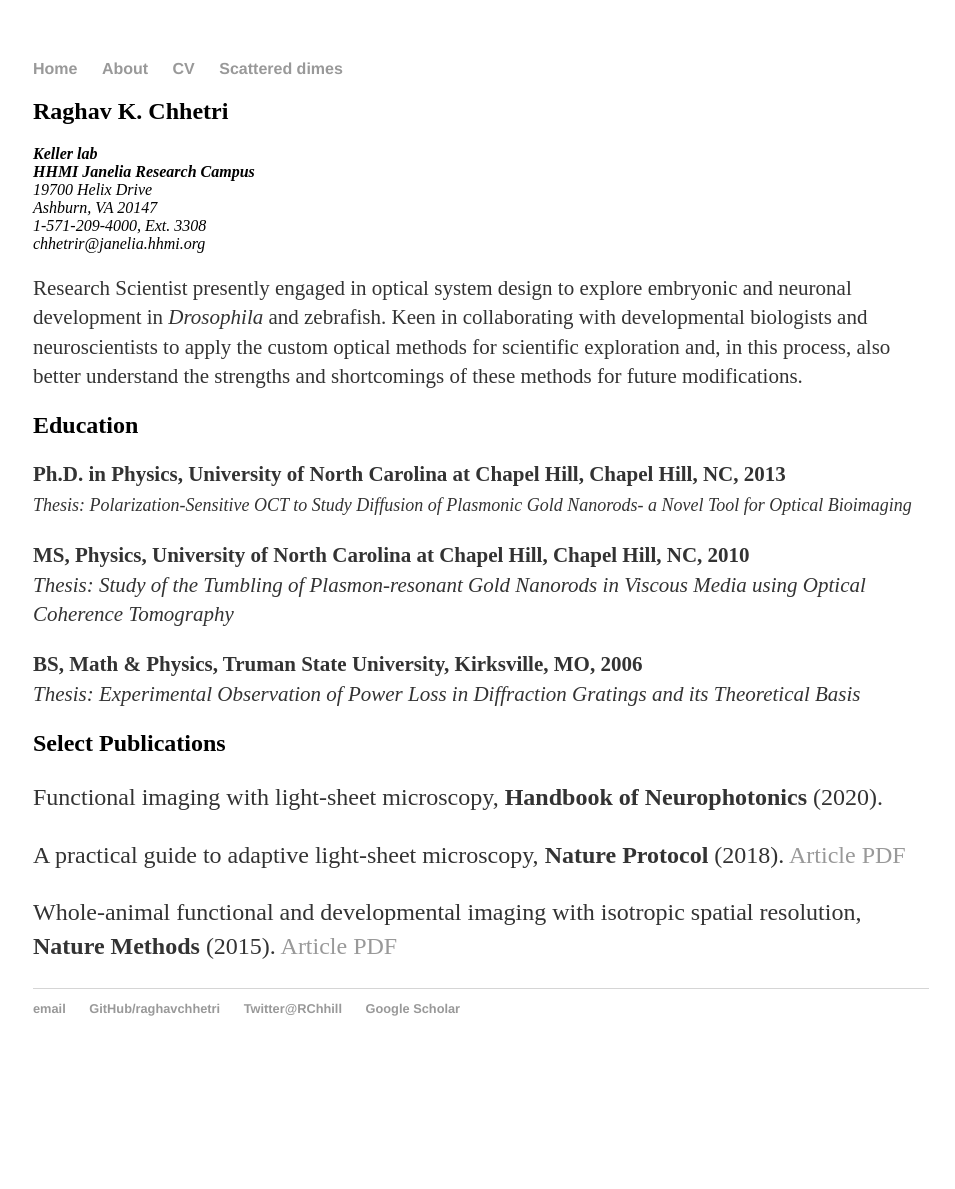
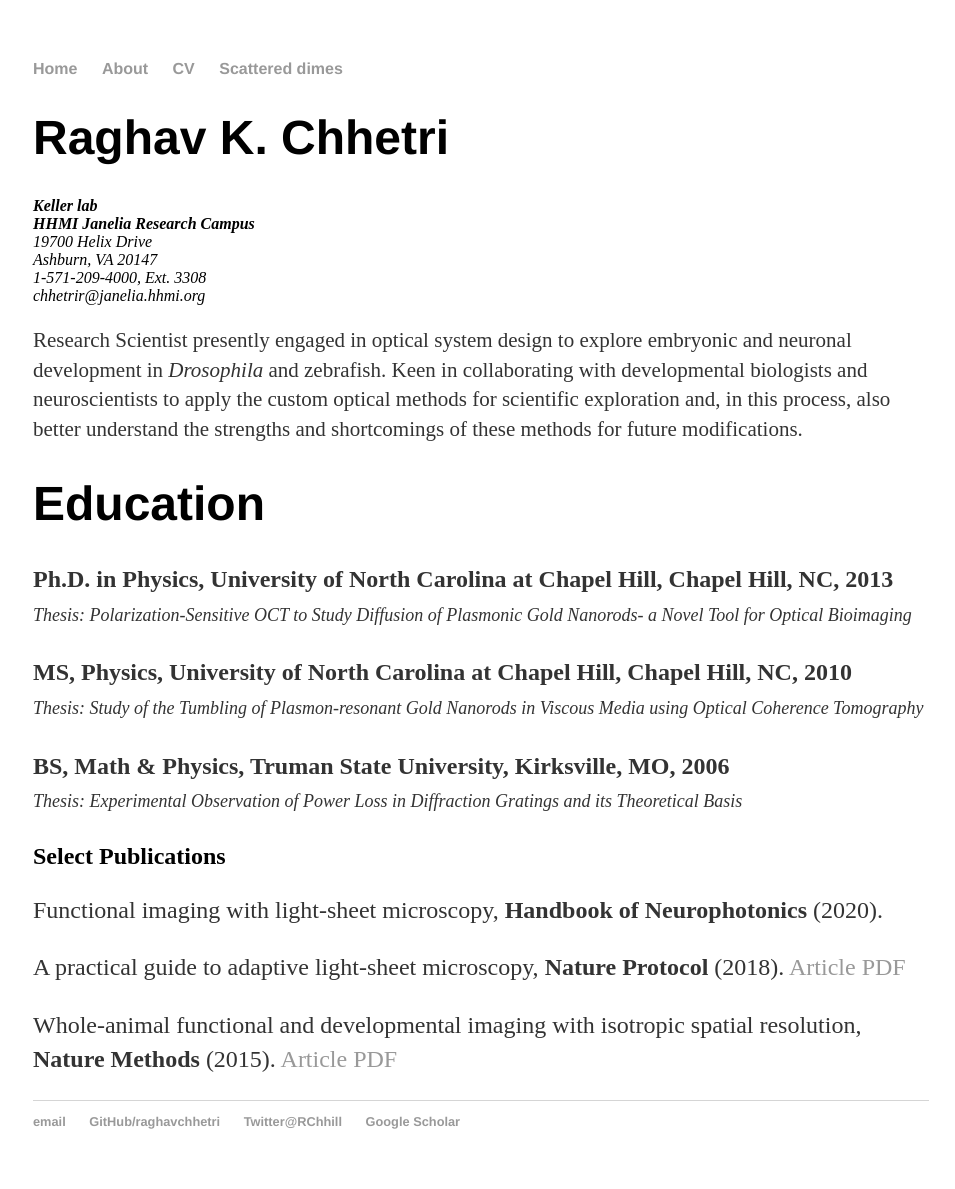
Before and after one commit to raghavchhetri/raghavchhetri.github.io, a Jekyll site: the page built from cv/index.html, in a window 1280 px wide. Shown: the whole page, without its empty margins (159-1114 px from the left). Built offline with Jekyll 4.4.1, drawn with Linux system fonts in a browser that asks for light colours; before the commit the page ends 1076 px from its top, so only the background shows below that.

Commit message:
Update index.html

```diff
--- a/cv/index.html
+++ b/cv/index.html
@@ -4,7 +4,7 @@ title: Raghav Chhetri's CV
 ---
 
 	<div class="cv">
-		<span itemprop="name"><h2>Raghav K. Chhetri</h2></span>
+		<span itemprop="name"><h1>Raghav K. Chhetri</h1></span>
 		<address>
 			<span itemprop="affiliation"><strong>Keller lab</strong><br></span>
 			<span itemprop="affiliation"><strong>HHMI Janelia Research Campus</strong><br></span>
@@ -18,15 +18,15 @@ title: Raghav Chhetri's CV
 			  and zebrafish. Keen in collaborating with developmental biologists and neuroscientists to apply the custom optical methods for scientific exploration
 			  and, in this process, also better understand the strengths and shortcomings of these methods for future modifications. </p>
 
-		<h2>Education </h2>
-		<p style="font-size:21px;"><strong>Ph.D. in Physics, University of North Carolina at Chapel Hill, Chapel Hill, NC, 2013</strong><br>
+		<h1>Education </h1>
+		<p> <strong>Ph.D. in Physics, University of North Carolina at Chapel Hill, Chapel Hill, NC, 2013</strong><br>
 		<em style="font-size:18px;">Thesis: Polarization-Sensitive OCT to Study Diffusion of Plasmonic Gold Nanorods- a Novel Tool for Optical Bioimaging</em></p>
 
-		<p style="font-size:21px;"><strong>MS, Physics, University of North Carolina at Chapel Hill, Chapel Hill, NC, 2010</strong><br>
-		<em>Thesis: Study of the Tumbling of Plasmon-resonant Gold Nanorods in Viscous Media using Optical Coherence Tomography</em></p>
+		<p><strong>MS, Physics, University of North Carolina at Chapel Hill, Chapel Hill, NC, 2010</strong><br>
+		<em style="font-size:18px;">Thesis: Study of the Tumbling of Plasmon-resonant Gold Nanorods in Viscous Media using Optical Coherence Tomography</em></p>
 
-		<p style="font-size:21px;"><strong>BS, Math &amp; Physics, Truman State University, Kirksville, MO, 2006</strong><br>
-		<em>Thesis: Experimental Observation of Power Loss in Diffraction Gratings and its Theoretical Basis</em></p>
+		<p><strong>BS, Math &amp; Physics, Truman State University, Kirksville, MO, 2006</strong><br>
+		<em style="font-size:18px;">Thesis: Experimental Observation of Power Loss in Diffraction Gratings and its Theoretical Basis</em></p>
 
 		<h2>Select Publications</h2>
 		<p> Functional imaging with light-sheet microscopy,
```
